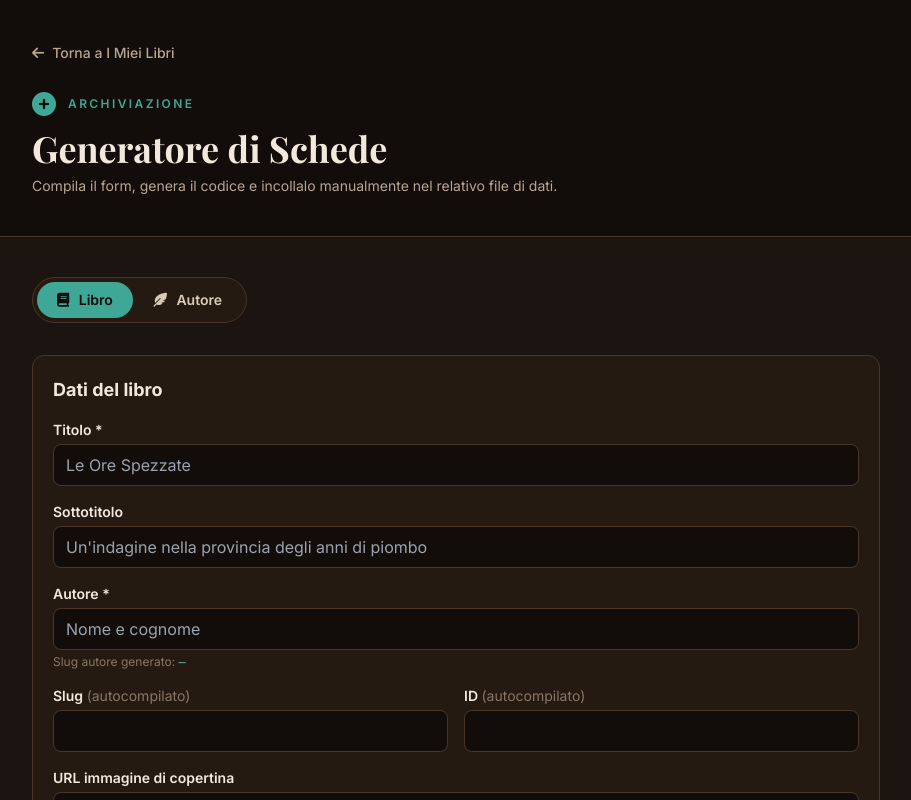
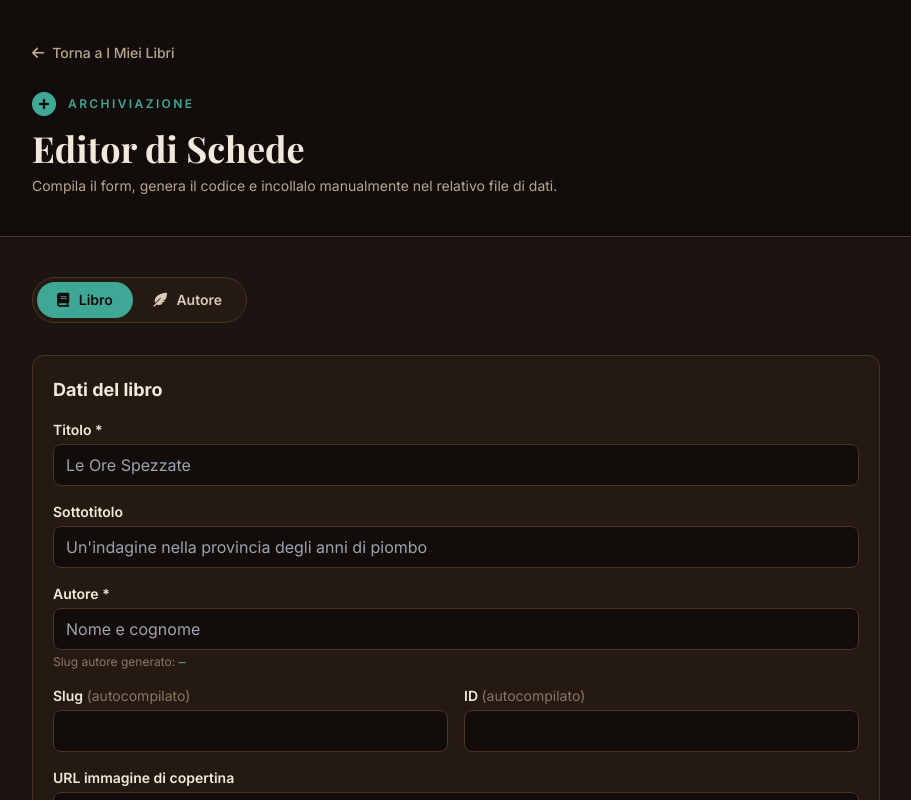
Before and after one commit to ImVinzzzz/my-book-collection, a React (Vite) app: page /generatore in a window 1280 px wide. Shown: the top 800 px of the page, without its empty margins (184-1095 px from the left). Built offline with nearby package versions, Linux system fonts and the light colour scheme.

Commit message:
Update BookGenerator.tsx

```diff
--- a/src/pages/BookGenerator.tsx
+++ b/src/pages/BookGenerator.tsx
@@ -251,7 +251,7 @@ export default function BookGenerator(): ReactElement {
             <i className="fa-solid fa-circle-plus text-2xl" aria-hidden="true" />
             <span className="text-xs font-semibold uppercase tracking-[0.2em]">Archiviazione</span>
           </div>
-          <h1 className="mt-2 font-display text-3xl font-bold sm:text-4xl">Generatore di Schede</h1>
+          <h1 className="mt-2 font-display text-3xl font-bold sm:text-4xl">Editor di Schede</h1>
           <p className="mt-2 text-sm text-[#B8A691] max-w-2xl">
             Compila il form, genera il codice e incollalo manualmente nel relativo file di dati.
           </p>
```
